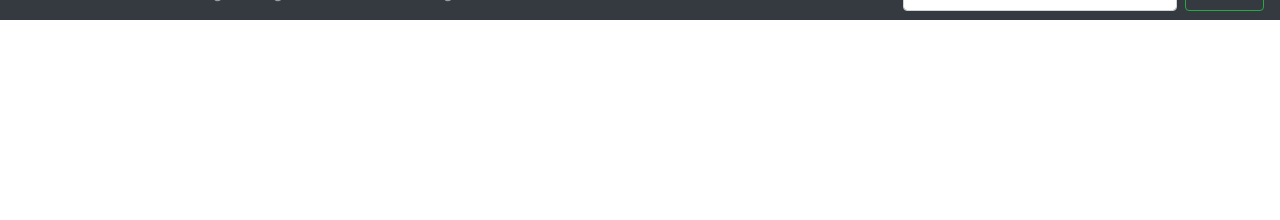
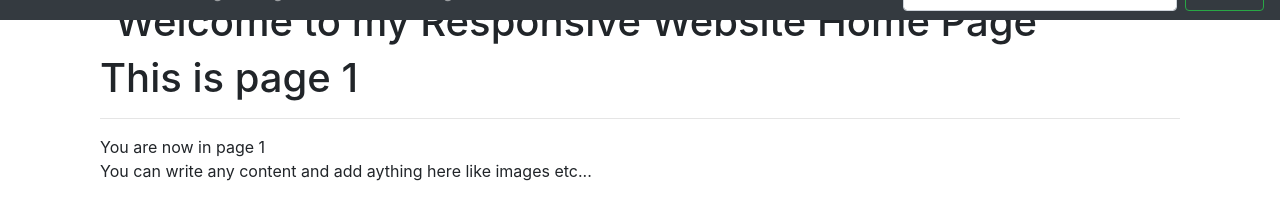
Before and after one commit to krish-nair/SinglePageResponsiveWebsite, a plain HTML site: page Index.html in a window 1280 px wide. Shown: the part 36-256 px from the top of the page. Drawn offline with nearby package versions, Linux system fonts and the light colour scheme.

Commit message:
add page 1

```diff
--- a/Index.html
+++ b/Index.html
@@ -54,6 +54,25 @@
     </form>
   </div>
 </nav>
+      <div class="container">
+          <div id="home" class="container-fluid">
+              <div class="jubotron">
+                  <div class="container">
+                      <img src="Images/dan-gold.jpg" alt="image" class="img-thumbnail rounded mx-auto d-block">
+                      <h1>Welcome to my Responsive Website Home Page</h1>
+                  </div>
+              </div>
+          </div>
+
+          <div id="page1" class="container-fluid">
+              <h1>This is page 1</h1>
+              <hr>
+              <p>You are now in page 1<br>
+                  You can write any content
+                  and add aything here like images etc...
+              </p>
+          </div>
+      </div>
 
   </body>
 </html>
```
